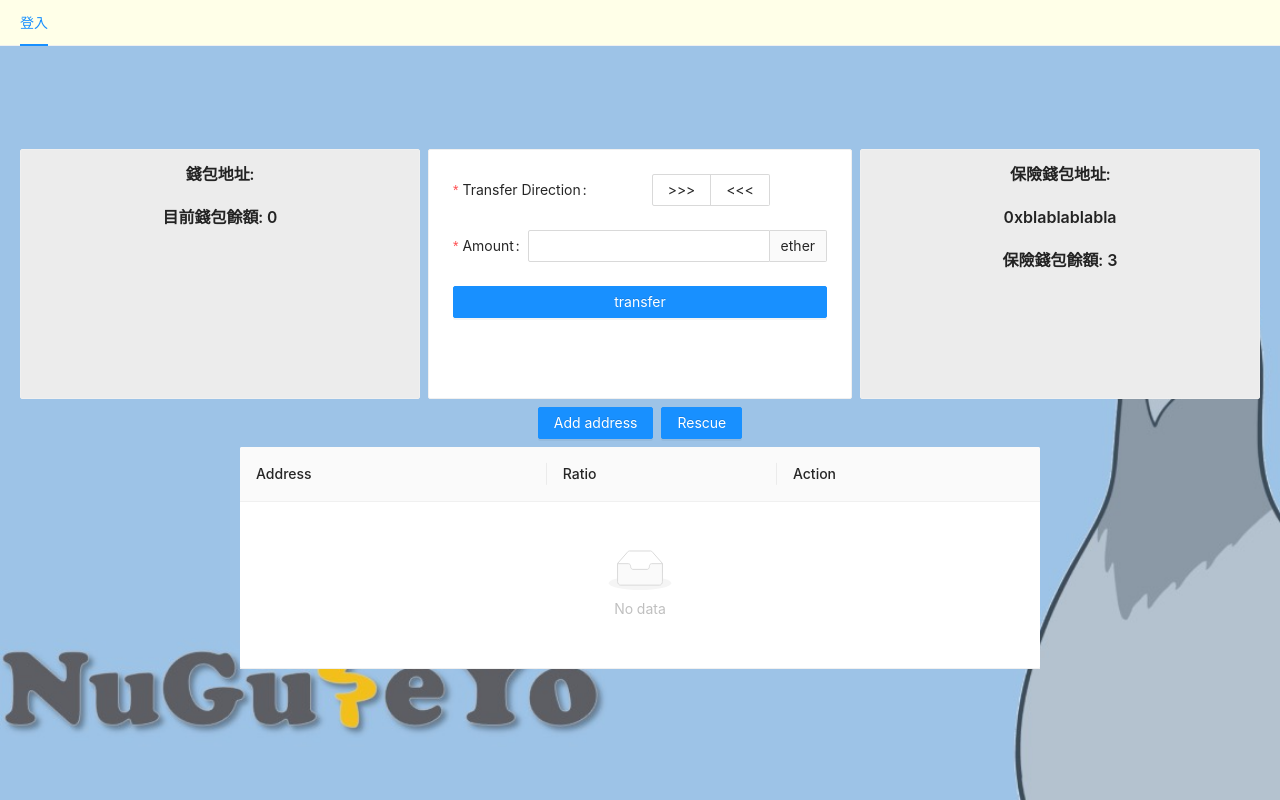
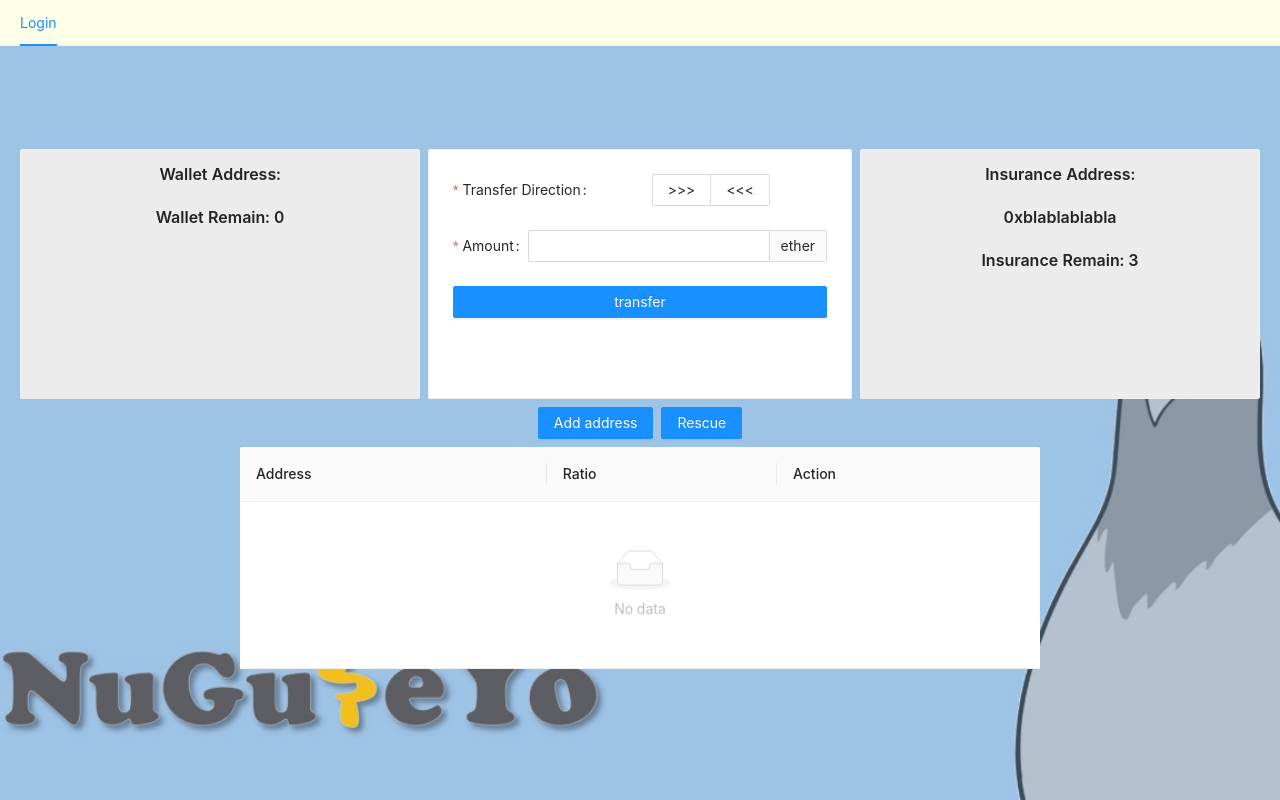
Before and after one commit to UT0903/nu-gu-se-yo, a React (Create React App) app in the folder frontend/: page / in a window 1280 px wide. Built offline with nearby package versions, Linux system fonts and the light colour scheme.

Commit message:
fix name

```diff
--- a/frontend/src/components/MainPanel.js
+++ b/frontend/src/components/MainPanel.js
@@ -56,9 +56,9 @@ const MainPanel =
               height: 250
             }}
           >
-              <Title level={5}>錢包地址:</Title>
+              <Title level={5}>Wallet Address:</Title>
               <Title level={5}>{account}</Title>
-              <Title level={5}>目前錢包餘額: {balance}</Title>
+              <Title level={5}>Wallet Remain: {balance}</Title>
           </Card>
             <TransferForm balance={{ wallet: balance, bank: 3 }} form={form} onTransfer={onTransfer}/>
           <Card
@@ -69,19 +69,14 @@ const MainPanel =
               height: 250
             }}
             >
-              <Title level={5}>保險錢包地址:</Title>
+              <Title level={5}>Insurance Address:</Title>
               <Title level={5}>{"0xblablablabla"}</Title>
-              <Title level={5}>保險錢包餘額: {3}</Title>
+              <Title level={5}>Insurance Remain: {3}</Title>
           </Card>
           </Space>
           <AddressTable addressData={addressData} setAddressData={setAddressData} ></AddressTable>
         </Space>
       );
-        // <>{account}<p>目前錢包餘額：{
-        //   balance}</p>
-        //     <p>保險錢包餘額：{}</p>
-        //       <button onClick = {deployContract}>部署</button>
-        // </>);
     }
 
 export default MainPanel;
--- a/frontend/src/components/TopMenu.js
+++ b/frontend/src/components/TopMenu.js
@@ -13,9 +13,9 @@ const TopMenu = ({userInfo, onLogin, onLogout }) => {
     }}>
       <Menu.Item key="log">
         {userInfo !== null ? (
-          <div onClick={onLogout}>{userInfo.id} 登出</div>
+          <div onClick={onLogout}>{userInfo.id} Logout</div>
         ) : (
-          <div onClick={onLogin}>登入</div>
+          <div onClick={onLogin}>Login</div>
         )}
       </Menu.Item>
     </Menu>
```
